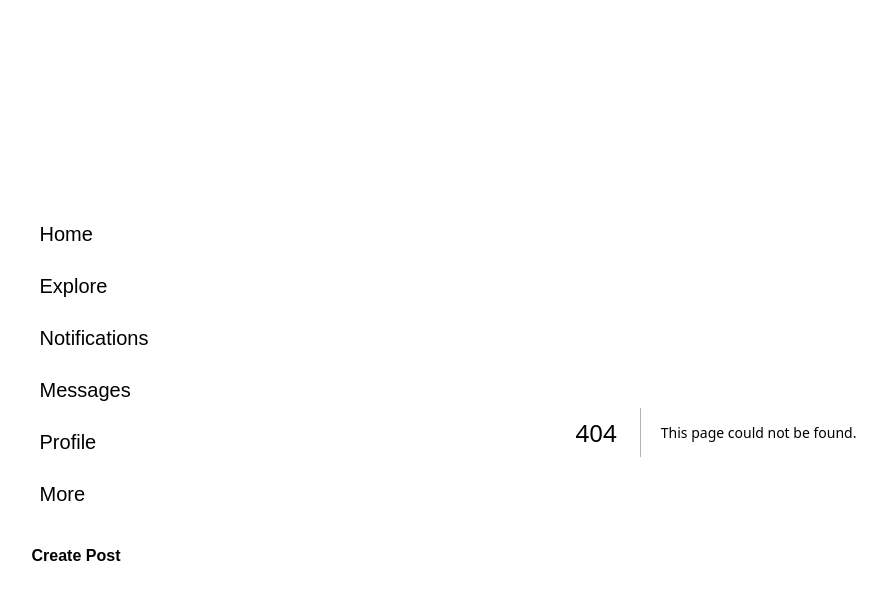
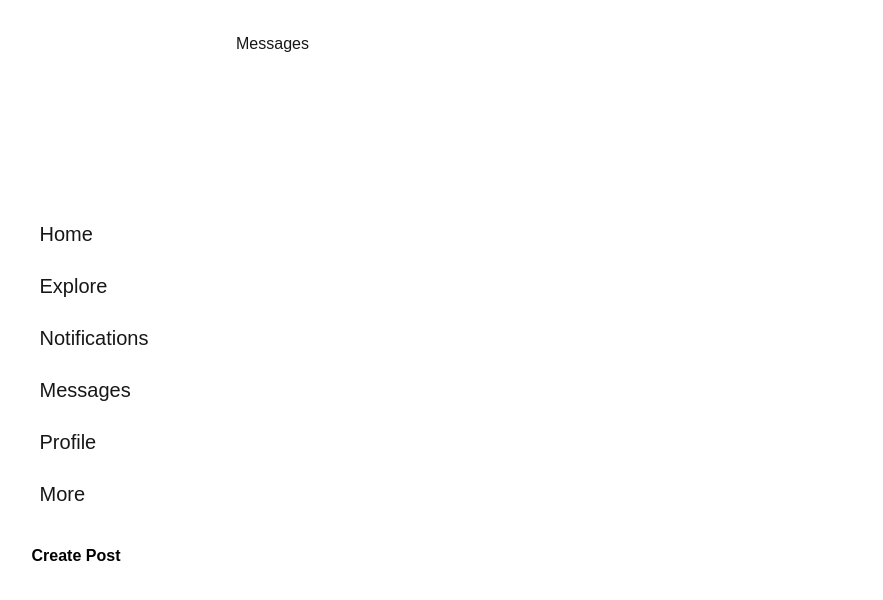
Before and after one commit to pickachuuu/kaleido-client, a Next.js app: page /messages in a window 1280 px wide. Before the commit this address had no page. Shown: the top 600 px of the page, without its empty margins (52-935 px from the left). Built offline with nearby package versions, Linux system fonts and the light colour scheme.

Commit message:
feat: add MessagesPage component

```diff
--- /dev/null
+++ b/src/app/messages/page.tsx
@@ -0,0 +1,7 @@
+export default function MessagesPage() {
+    return (
+        <div>
+            Messages
+        </div>
+    )
+}
```
